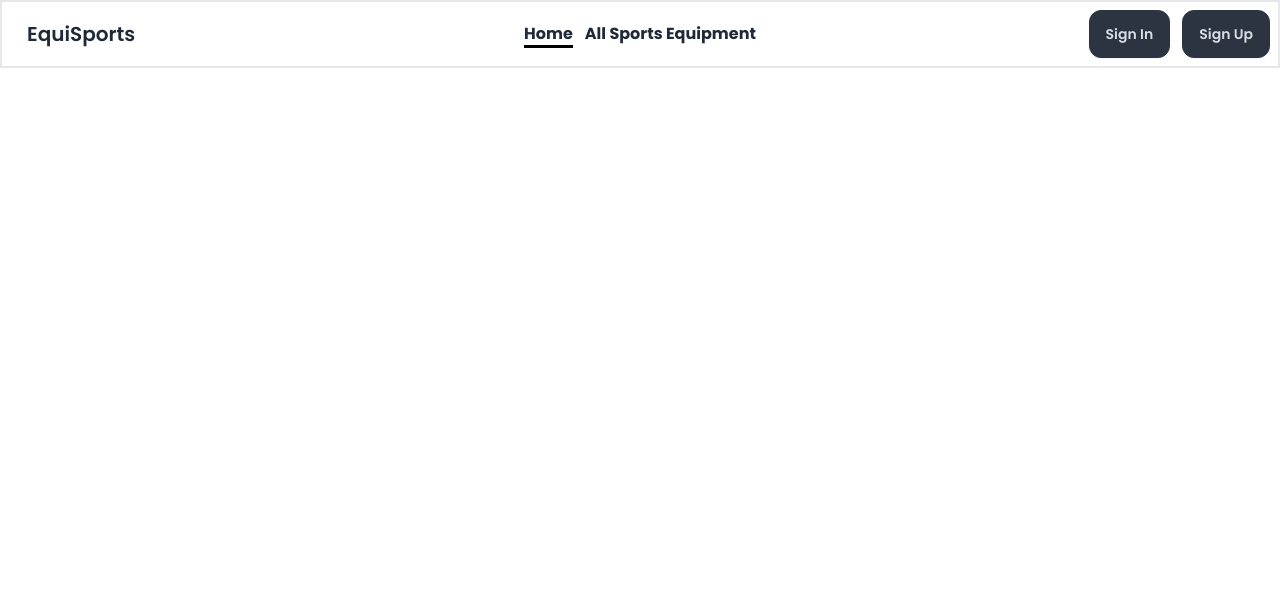
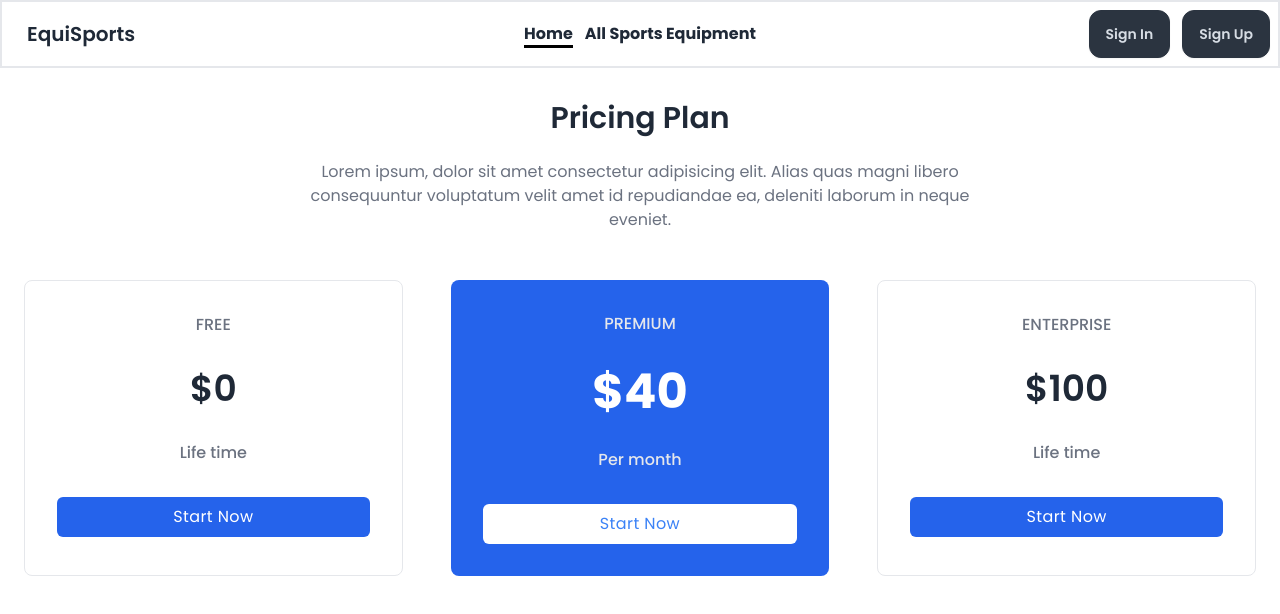
Before and after one commit to ShakirMahmud/equiSports-client, a React (Vite) app: page / in a window 1280 px wide. Shown: the top 614 px of the page. Built offline with nearby package versions, Linux system fonts and the light colour scheme; no server answers.

Commit message:
Sort btn functionality implemented

```diff
--- a/src/layouts/HomeLayout.jsx
+++ b/src/layouts/HomeLayout.jsx
@@ -6,10 +6,65 @@ const HomeLayout = () => {
     return (
         <div>
             <header>
-                <NavBar/>
+                <NavBar />
             </header>
             <main>
-                <Outlet/>
+                <section>
+                    <div class="bg-white dark:bg-gray-900">
+                        <div class="container px-6 py-8 mx-auto">
+                            <h1 class="text-2xl font-semibold text-center text-gray-800 capitalize lg:text-3xl dark:text-white">Pricing Plan</h1>
+
+                            <p class="max-w-2xl mx-auto mt-4 text-center text-gray-500 xl:mt-6 dark:text-gray-300">
+                                Lorem ipsum, dolor sit amet consectetur adipisicing elit. Alias quas magni libero consequuntur voluptatum velit amet id repudiandae ea, deleniti laborum in neque eveniet.
+                            </p>
+
+                            <div class="grid grid-cols-1 gap-8 mt-6 xl:mt-12 xl:gap-12 md:grid-cols-2 lg:grid-cols-3">
+                                <div class="w-full p-8 space-y-8 text-center border border-gray-200 rounded-lg dark:border-gray-700">
+                                    <p class="font-medium text-gray-500 uppercase dark:text-gray-300">Free</p>
+
+                                    <h2 class="text-4xl font-semibold text-gray-800 uppercase dark:text-gray-100">
+                                        $0
+                                    </h2>
+
+                                    <p class="font-medium text-gray-500 dark:text-gray-300">Life time</p>
+
+                                    <button class="w-full px-4 py-2 mt-10 tracking-wide text-white capitalize transition-colors duration-300 transform bg-blue-600 rounded-md hover:bg-blue-500 focus:outline-none focus:bg-blue-500 focus:ring focus:ring-blue-300 focus:ring-opacity-80">
+                                        Start Now
+                                    </button>
+                                </div>
+
+                                <div class="w-full p-8 space-y-8 text-center bg-blue-600 rounded-lg">
+                                    <p class="font-medium text-gray-200 uppercase">Premium</p>
+
+                                    <h2 class="text-5xl font-bold text-white uppercase dark:text-gray-100">
+                                        $40
+                                    </h2>
+
+                                    <p class="font-medium text-gray-200">Per month</p>
+
+                                    <button class="w-full px-4 py-2 mt-10 tracking-wide text-blue-500 capitalize transition-colors duration-300 transform bg-white rounded-md hover:bg-gray-100 focus:outline-none focus:bg-gray-100 focus:ring focus:ring-gray-200 focus:ring-opacity-80">
+                                        Start Now
+                                    </button>
+                                </div>
+
+                                <div class="w-full p-8 space-y-8 text-center border border-gray-200 rounded-lg dark:border-gray-700">
+                                    <p class="font-medium text-gray-500 uppercase dark:text-gray-300">Enterprise</p>
+
+                                    <h2 class="text-4xl font-semibold text-gray-800 uppercase dark:text-gray-100">
+                                        $100
+                                    </h2>
+
+                                    <p class="font-medium text-gray-500 dark:text-gray-300">Life time</p>
+
+                                    <button class="w-full px-4 py-2 mt-10 tracking-wide text-white capitalize transition-colors duration-300 transform bg-blue-600 rounded-md hover:bg-blue-500 focus:outline-none focus:bg-blue-500 focus:ring focus:ring-blue-300 focus:ring-opacity-80">
+                                        Start Now
+                                    </button>
+                                </div>
+                            </div>
+                        </div>
+                    </div>
+                </section>
+                <Outlet />
             </main>
         </div>
     );
--- a/src/pages/AllSportsEquipment.jsx
+++ b/src/pages/AllSportsEquipment.jsx
@@ -1,25 +1,42 @@
-import { MdOutlineDeleteOutline } from "react-icons/md";
 import React, { useState } from 'react';
+import { FaSortAmountDown, FaSortAmountDownAlt } from "react-icons/fa";
+import { useLoaderData, useNavigate } from 'react-router-dom';
 import NavBar from '../components/NavBar';
-import { useLoaderData, useNavigate } from 'react-router-dom';
-import Swal from "sweetalert2";
 
 const AllSportsEquipment = () => {
     const loadedProducts = useLoaderData() || [];
     const [products, setProducts] = useState(loadedProducts);
+    const [isSortedDesc, setIsSortedDesc] = useState(false);
     const navigate = useNavigate();
 
-
+    // Handle the sorting logic
+    const handleSort = async () => {
+        try {
+            const sortedProducts = isSortedDesc
+                ? products.sort((a, b) => a.price - b.price)
+                : products.sort((a, b) => b.price - a.price);
+            setProducts(sortedProducts);
+            setIsSortedDesc(!isSortedDesc);
+        } catch (error) {
+            console.error('Error sorting products:', error);
+        }
+    };
 
     return (
         <div>
             <NavBar />
             <div>
                 <h2>Total Sports Equipment: {products.length}</h2>
-                {/* Display all equipment in a table format.  */}
+                <button
+                    onClick={handleSort}
+                    className="ml-0 lg:ml-4 px-6 py-4 bg-blue-500 text-white rounded-full hover:bg-blue-600 flex items-center gap-3"
+                >
+                    Sort by Price {!isSortedDesc ? <FaSortAmountDown /> : <FaSortAmountDownAlt />}
+                </button>
+
+                {/* Display all equipment in a table format */}
                 <div className="overflow-x-auto">
                     <table className="table">
-                        {/* head */}
                         <thead>
                             <tr>
                                 <th>Name</th>
@@ -29,15 +46,13 @@ const AllSportsEquipment = () => {
                             </tr>
                         </thead>
                         <tbody>
-                            {
-                                products.map(product => <tr key={product._id}>
+                            {products.map(product => (
+                                <tr key={product._id}>
                                     <td>
                                         <div className="flex items-center gap-3">
                                             <div className="avatar">
                                                 <div className="mask mask-squircle h-12 w-12">
-                                                    <img
-                                                        src={product.image}
-                                                        alt={product.itemName} />
+                                                    <img src={product.image} alt={product.itemName} />
                                                 </div>
                                             </div>
                                             <div>
@@ -54,23 +69,10 @@ const AllSportsEquipment = () => {
                                     <td>{product.price}$</td>
                                     <th>
                                         <button onClick={() => navigate(`/allSportsEquipment/${product._id}`)} className="btn btn-ghost btn-xs">View details</button>
-                                        <button onClick={() => handleDelete(product._id)}><MdOutlineDeleteOutline /></button>
                                     </th>
-                                </tr>)
-                            }
-                            {/* row 1 */}
-
+                                </tr>
+                            ))}
                         </tbody>
-                        {/* foot */}
-                        <tfoot>
-                            <tr>
-                                <th></th>
-                                <th>Category</th>
-                                <th>Price</th>
-                                <th></th>
-                                <th></th>
-                            </tr>
-                        </tfoot>
                     </table>
                 </div>
             </div>
--- a/src/pages/SignUp.jsx
+++ b/src/pages/SignUp.jsx
@@ -45,6 +45,8 @@ const SignUp = () => {
             })
     }
 
+
+
     const handleSignUp = (e) => {
         e.preventDefault();
         const form = new FormData(e.target);
@@ -53,11 +55,28 @@ const SignUp = () => {
         const email = form.get('email');
         const password = form.get('password');
 
+        const hasUppercase = /[A-Z]/.test(password);
+        const hasLowercase = /[a-z]/.test(password);
+        const isValidLength = password.length >= 6;
+
+        if (!hasUppercase) {
+            setError('Password must contain at least one uppercase letter.');
+            return;
+        }
+        if (!hasLowercase) {
+            setError('Password must contain at least one lowercase letter.');
+            return;
+        }
+        if (!isValidLength) {
+            setError('Password must be at least 6 characters long.');
+            return;
+        }
+
         createNewUser(email, password)
             .then(res => {
                 setUser(res.user);
                 console.log('User created successfully at firebase', res.user);
-
+                setError('');
                 // create user to db
                 const newUser = { name, photo, email };
                 postToDB(newUser);
--- a/src/pages/UpdateProduct.jsx
+++ b/src/pages/UpdateProduct.jsx
@@ -7,7 +7,6 @@ import Swal from 'sweetalert2';
 const UpdateProduct = () => {
     const product = useLoaderData() || [];
     const { user } = useContext(AuthContext);
-    console.log(product)
 
     const handleSubmit = (e) => {
         e.preventDefault();
@@ -26,7 +25,7 @@ const UpdateProduct = () => {
 
         const updatedProduct = { image, itemName, categoryName, description, price, rating, customization, processingTime, stockStatus, userEmail, userName };
 
-        // add to db
+        // update
         fetch(`http://localhost:5000/products/${product._id}`, {
             method: 'PUT',
             headers: {
```
